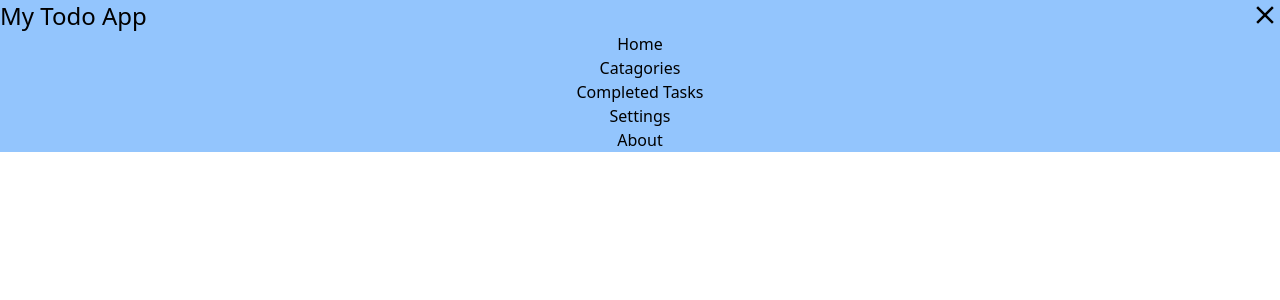
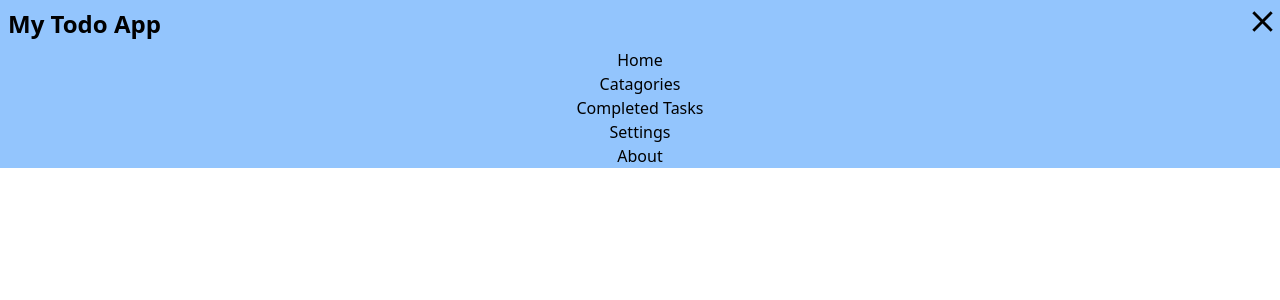
Before and after one commit to Riyaazct/todo-list-react, a React (Create React App) app in the folder client/: page / in a window 1280 px wide. Both pictures are taken after a click on the icon 1265 px from the left and 15 px from the top of the page. Shown: the top 300 px of the page. Built offline with nearby package versions, Linux system fonts and the light colour scheme.

Commit message:
update Navbar

```diff
--- a/client/src/components/NavBar.js
+++ b/client/src/components/NavBar.js
@@ -12,7 +12,27 @@ const NavBar = () => {
   return (
     <div className="w-screen bg-blue-300">
       <div className="">
-        <h1 className="text-2xl">My Todo App</h1>
+        <div className="p-2">
+          <h1 className="text-2xl font-bold">My Todo App</h1>
+          <BiMenuAltRight
+            className={
+              !isActive
+                ? "absolute top-1 right-0 cursor-pointer"
+                : "hidden"
+            }
+            onClick={handleClick}
+            size={35}
+          />
+          <MdClose
+            className={
+              isActive
+                ? "absolute top-1 right-0 cursor-pointer"
+                : "hidden"
+            }
+            onClick={handleClick}
+            size={35}
+          />
+        </div>
         <div
           className={
             isActive ? "w-screen text-center relative" : "hidden"
@@ -24,24 +44,6 @@ const NavBar = () => {
           <li>Settings</li>
           <li>About</li>
         </div>
-        <BiMenuAltRight
-          className={
-            !isActive
-              ? "absolute top-0 right-0 cursor-pointer"
-              : "hidden"
-          }
-          onClick={handleClick}
-          size={30}
-        />
-        <MdClose
-          className={
-            isActive
-              ? "absolute top-0 right-0 cursor-pointer"
-              : "hidden"
-          }
-          onClick={handleClick}
-          size={30}
-        />
       </div>
     </div>
   );
```
